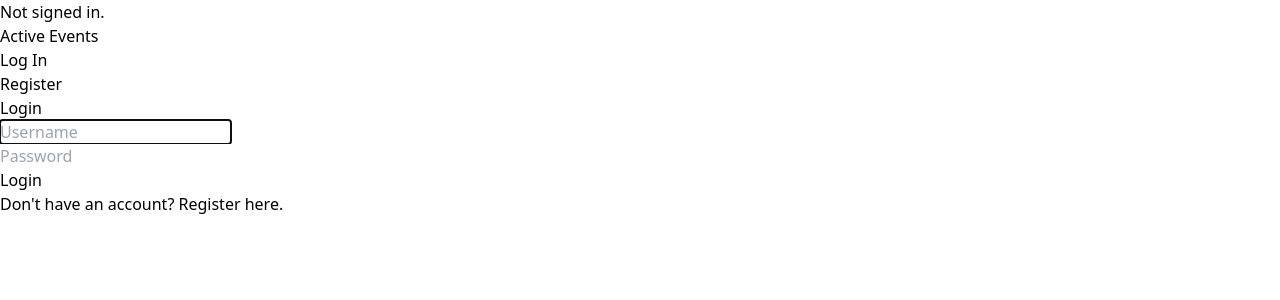
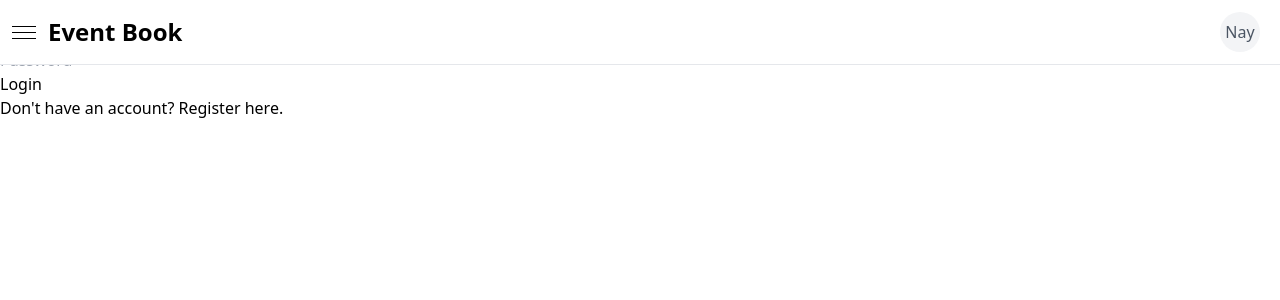
Before and after one commit to kimsoyol/cs50w-final-project, a Django app: page /login in a window 1280 px wide. Shown: the top 300 px of the page. Run offline with Django 4.2, Linux system fonts and the light colour scheme; some libraries are stand-ins or nearby versions.

Commit message:
style Navbar & Sidebar

```diff
--- a/eventbook/templates/eventbook/layout.html
+++ b/eventbook/templates/eventbook/layout.html
@@ -3,7 +3,7 @@
 <!DOCTYPE html>
 <html lang="en">
   <head>
-    <meta name="viewport" content="width=device-width, initial-scale=1">
+    <meta name="viewport" content="width=device-width, initial-scale=1.0">
     <script
       src="https://unpkg.com/react@18/umd/react.production.min.js"
       crossorigin
@@ -22,41 +22,74 @@
     {% block script %} {% endblock %}
   </head>
   <body>
-    <div>
+    <!-- Navbar-->
+    <nav class="fixed top-0 z-50 w-full bg-white border-b border-gray-200">
+      <div class="px-3 py-3 lg:px-5 lg:pl-3">
+        <div class="flex items-center justify-between">
+          <div class="flex items-center justify-start">
+            <!-- Sidebar Toggle-->
+            <button class=>
+              <svg width="24" height="24" xmlns="http://www.w3.org/2000/svg" fill-rule="evenodd" clip-rule="evenodd"><path d="M24 18v1h-24v-1h24zm0-6v1h-24v-1h24zm0-6v1h-24v-1h24z" fill="#1040e2"/><path d="M24 19h-24v-1h24v1zm0-6h-24v-1h24v1zm0-6h-24v-1h24v1z"/></svg>
+            </button>
+            <a href="#" class="ml-3 md:mr-24">
+              <span class="self-center text-xl font-semibold sm:text-2xl whitespace-nowrap">Event Book</span>
+            </a>
+          </div>
+          <!-- Profile Btn-->
+          <div class="relative inline-flex items-center justify-center w-10 h-10 overflow-hidden bg-gray-100 rounded-full">
+            <span class="font-medium text-gray-600">Nay</span>
+          </div>
+        </div>
+      </div>
+    </nav>
+
+
       {% if user.is_authenticated %}
-          Signed in as <strong>{{ user.username }}</strong>.
-      {% else %}
-          Not signed in.
-      {% endif %}
-  </div>
-  <ul class="nav">
-      <li class="nav-item">
-          <a class="nav-link" href="{% url 'index' %}">Active Events</a>
-      </li>
-      {% if user.is_authenticated %}
-      <li class="nav-item">
-          <a class="nav-link" href="#">Categories</a>
-      </li>
-      <li class="nav-item">
-          <a class="nav-link" href="#">
-              Watchlist
+    <div id="main" class="pt-16 flex flex-row">
+      <aside id='sidebar' class="h-screen max-sm:hidden">
+        <div class="h-full px-3 py-4 overflow-y-auto bg-gray-50">
+          <ul class="space-y-2 font-medium">
+            <li>
+              <a href="#" class="flex items-center p-2 text-gray-900 rounded-lg hover:bg-gray-200 gap-3">
+                <svg width="24" height="24" xmlns="http://www.w3.org/2000/svg" fill-rule="evenodd" clip-rule="evenodd"><path d="M22 11.414v12.586h-20v-12.586l-1.293 1.293-.707-.707 12-12 12 12-.707.707-1.293-1.293zm-6 11.586h5v-12.586l-9-9-9 9v12.586h5v-9h8v9zm-1-7.889h-6v7.778h6v-7.778z"/></svg>
+                <span class="">Home</span>
               </a>
             </li>
-      <li class="nav-item">
-          <a class="nav-link" href="#">Create Event</a>
+            <li>
+              <a href="#" class="flex items-center p-2 text-gray-900 rounded-lg hover:bg-gray-200 gap-3">
+                <svg xmlns="http://www.w3.org/2000/svg" width="24" height="24" viewBox="0 0 24 24"><path d="M5 2v-2h-2v24h2v-10h16v-12h-16zm14 10h-14v-8h14v8z"/></svg>
+                <span class="">Going</span>
+              </a>
             </li>
-          <li class="nav-item">
-              <a class="nav-link" href="{% url 'logout' %}">Log Out</a>
+            <li>
+              <a href="#" class="flex items-center p-2 text-gray-900 rounded-lg hover:bg-gray-200 gap-3">
+                <svg width="24" height="24" xmlns="http://www.w3.org/2000/svg" fill-rule="evenodd" clip-rule="evenodd"><path d="M24 21h-24v-18h24v18zm-23-16.477v15.477h22v-15.477l-10.999 10-11.001-10zm21.089-.523h-20.176l10.088 9.171 10.088-9.171z"/></svg>
+                <span class="">Invites</span>
+              </a>
             </li>
-      {% else %}
-          <li class="nav-item">
-              <a class="nav-link" href="{% url 'login' %}">Log In</a>
+            <li>
+              <a href="#" class="flex items-center p-2 text-gray-900 rounded-lg hover:bg-gray-200 gap-3">
+                <svg width="24" height="24" xmlns="http://www.w3.org/2000/svg" fill-rule="evenodd" clip-rule="evenodd"><path d="M15.668 8.626l8.332 1.159-6.065 5.874 1.48 8.341-7.416-3.997-7.416 3.997 1.481-8.341-6.064-5.874 8.331-1.159 3.668-7.626 3.669 7.626zm-6.67.925l-6.818.948 4.963 4.807-1.212 6.825 6.068-3.271 6.069 3.271-1.212-6.826 4.964-4.806-6.819-.948-3.002-6.241-3.001 6.241z"/></svg>
+                <span class="">Interested</span>
+              </a>
             </li>
-          <li class="nav-item">
-              <a class="nav-link" href="{% url 'register' %}">Register</a>
+            <li>
+              <a href="#" class="flex items-center p-2 text-gray-900 rounded-lg hover:bg-gray-200 gap-3">
+                <svg width="24" height="24" xmlns="http://www.w3.org/2000/svg" viewBox="0 0 24 24"><path d="M20 20h-4v-4h4v4zm-6-10h-4v4h4v-4zm6 0h-4v4h4v-4zm-12 6h-4v4h4v-4zm6 0h-4v4h4v-4zm-6-6h-4v4h4v-4zm16-8v22h-24v-22h3v1c0 1.103.897 2 2 2s2-.897 2-2v-1h10v1c0 1.103.897 2 2 2s2-.897 2-2v-1h3zm-2 6h-20v14h20v-14zm-2-7c0-.552-.447-1-1-1s-1 .448-1 1v2c0 .552.447 1 1 1s1-.448 1-1v-2zm-14 2c0 .552-.447 1-1 1s-1-.448-1-1v-2c0-.552.447-1 1-1s1 .448 1 1v2z"/></svg>
+                <span class="">Hosting</span>
+              </a>
             </li>
+            <li>
+              <a href="#" class="flex items-center p-2 text-gray-900 rounded-lg hover:bg-gray-200 gap-3">
+                <svg xmlns="http://www.w3.org/2000/svg" width="24" height="24" viewBox="0 0 24 24"><path d="M24 12c0 6.627-5.373 12-12 12s-12-5.373-12-12h2c0 5.514 4.486 10 10 10s10-4.486 10-10-4.486-10-10-10c-2.777 0-5.287 1.141-7.099 2.977l2.061 2.061-6.962 1.354 1.305-7.013 2.179 2.18c2.172-2.196 5.182-3.559 8.516-3.559 6.627 0 12 5.373 12 12zm-13-6v8h7v-2h-5v-6h-2z"/></svg>
+                <span class="">Past Events</span>
+              </a>
+            </li>
+          </ul>
+        </div>
+      </aside>
       {% endif %}
-        </ul>
-    <div class="container">{% block body %} {% endblock %}</div>
+      {% block body %} {% endblock %}
+    </div>
   </body>
 </html>
```
Also changed, not shown: eventbook/templates/eventbook/index.html (+6 -5 lines). Lines whose indentation alone changed are shown as unchanged.
